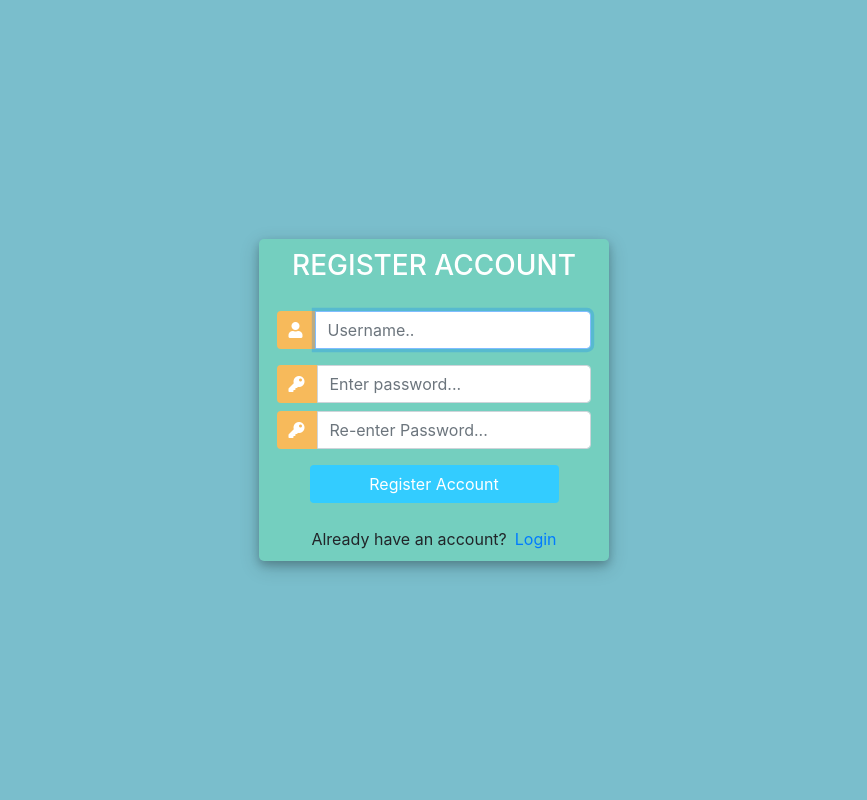
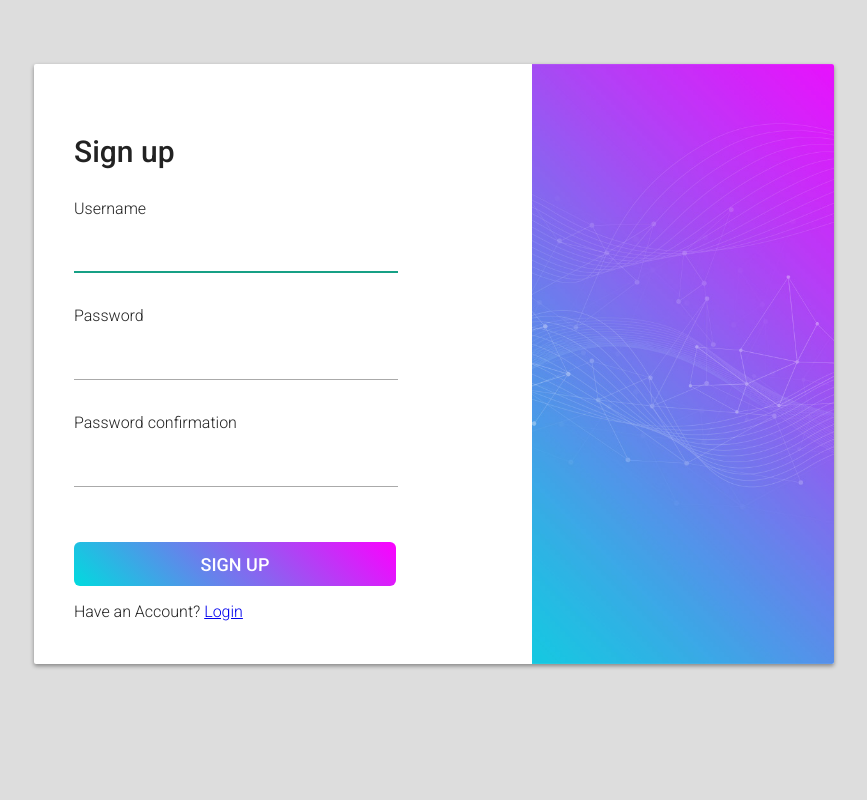
Before and after one commit to gl1tchyaf/Optimal-Transportation-System, a Django app: page /accounts/signup/ in a window 1280 px wide. Shown: the whole page, without its empty margins (206-1073 px from the left). Run offline with Django 3.2, Linux system fonts and the light colour scheme; some libraries are stand-ins or nearby versions.

Commit message:
new signup page

```diff
--- a/ots/accounts/templates/accounts/signup.html
+++ b/ots/accounts/templates/accounts/signup.html
@@ -1,134 +1,47 @@
 <!DOCTYPE html>
+<html lang="en">
 <html>
+<head>
+     <title>
 
-<head>
-	<title>Register</title>
-	<link rel="stylesheet" href="https://stackpath.bootstrapcdn.com/bootstrap/4.1.3/css/bootstrap.min.css" integrity="sha384-MCw98/SFnGE8fJT3GXwEOngsV7Zt27NXFoaoApmYm81iuXoPkFOJwJ8ERdknLPMO" crossorigin="anonymous">
-	<script src="https://ajax.googleapis.com/ajax/libs/jquery/3.3.1/jquery.min.js"></script>
-	<link rel="stylesheet" href="https://use.fontawesome.com/releases/v5.6.1/css/all.css" integrity="sha384-gfdkjb5BdAXd+lj+gudLWI+BXq4IuLW5IT+brZEZsLFm++aCMlF1V92rMkPaX4PP" crossorigin="anonymous">
-
-	<style>
-		body,
-		html {
-			margin: 0;
-			padding: 0;
-			height: 100%;
-			background: #7abecc !important;
-		}
-		.user_card {
-			width: 350px;
-			margin-top: auto;
-			margin-bottom: auto;
-			background: #74cfbf;
-			position: relative;
-			display: flex;
-			justify-content: center;
-			flex-direction: column;
-			padding: 10px;
-			box-shadow: 0 4px 8px 0 rgba(0, 0, 0, 0.2), 0 6px 20px 0 rgba(0, 0, 0, 0.19);
-			-webkit-box-shadow: 0 4px 8px 0 rgba(0, 0, 0, 0.2), 0 6px 20px 0 rgba(0, 0, 0, 0.19);
-			-moz-box-shadow: 0 4px 8px 0 rgba(0, 0, 0, 0.2), 0 6px 20px 0 rgba(0, 0, 0, 0.19);
-			border-radius: 5px;
-
-		}
-
-		.form_container {
-			margin-top: 20px;
-		}
-
-		#form-title{
-			color: #fff;
-		}
-		.login_btn {
-			width: 100%;
-			background: #33ccff !important;
-			color: white !important;
-		}
-		.login_btn:focus {
-			box-shadow: none !important;
-			outline: 0px !important;
-		}
-		.login_container {
-			padding: 0 2rem;
-		}
-		.input-group-text {
-			background: #f7ba5b !important;
-			color: white !important;
-			border: 0 !important;
-			border-radius: 0.25rem 0 0 0.25rem !important;
-		}
-		.input_user,
-		.input_pass:focus {
-			box-shadow: none !important;
-			outline: 0px !important;
-		}
-
-	</style>
+     </title>
+     <meta name="viewport" content="width=device-width, initial-scale=1.0">
+     <link rel="stylesheet" type="text/css" href="/static/css2.css">
 
 </head>
 <body>
-	<div class="container h-100">
-		<div class="d-flex justify-content-center h-100">
-			<div class="user_card">
-				<div class="d-flex justify-content-center">
-					<h3 id="form-title">REGISTER ACCOUNT</h3>
-				</div>
-				<div class="d-flex justify-content-center form_container">
-
+    <div id="login-box">
+        <div class="left">
 		<form method="POST" action="">
 			{% csrf_token %}
-						<div class="input-group mb-3">
-							<div class="input-group-append">
-								<span class="input-group-text"><i class="fas fa-user"></i></span>
+          <p style="font-size: 30px;font-weight: 500; " >Sign up</p>
+			{{form.username.label}}
+          {{form.username}}
+			{{form.password1.label}}
+          {{form.password1}}
+			{{form.password2.label}}
+          {{form.password2}}
+
+          <input type="submit" name="signup_submit" value="Sign up" />
+			<div>
+					<div>
+						<p>Have an Account? <a href="../login/">Login</a></p>
 					</div>
-							{{form.username}}
 				</div>
 
-						<div class="input-group mb-2">
-							<div class="input-group-append">
-								<span class="input-group-text"><i class="fas fa-key"></i></span>
-							</div>
-							{{form.password1}}
-						</div>
-						<div class="input-group mb-2">
-							<div class="input-group-append">
-								<span class="input-group-text"><i class="fas fa-key"></i></span>
-							</div>
-							{{form.password2}}
+		</form>
         </div>
 
-				   		<div class="d-flex justify-content-center mt-3 login_container">
-				 			<input class="btn login_btn" type="submit" value="Register Account">
-				   		</div>
-					</form>
 
-				</div>
-
+        <div class="right">
 			{% for field in form %}
 			<div class="fieldWrapper">
 				{{ field.errors }}
 			</div>
 		{% endfor %}
+        </div>
 
-				<div class="mt-4">
-					<div class="d-flex justify-content-center links">
-						Already have an account? <a href="../login/" class="ml-2">Login</a>
       </div>
-				</div>
-			</div>
-		</div>
-	</div>
-	<script>
 
-		var form_fields = document.getElementsByTagName('input')
-		form_fields[1].placeholder='Username..';
-		form_fields[2].placeholder='Enter password...';
-		form_fields[3].placeholder='Re-enter Password...';
-
-
-		for (var field in form_fields){
-			form_fields[field].className += ' form-control'
-		}
-	</script>
 </body>
 </html>
--- /dev/null
+++ b/ots/assets/css2.css
@@ -0,0 +1,132 @@
+@import url(https://fonts.googleapis.com/css?family=Roboto:400,300,500);
+*:focus {
+  outline: none;
+}
+
+body {
+  margin: 0;
+  padding: 0;
+  background: #DDD;
+  font-size: 16px;
+  color: #222;
+  font-family: 'Roboto', sans-serif;
+  font-weight: 300;
+}
+
+#login-box {
+  position: relative;
+  margin: 5% auto;
+  width: 800px;
+  height: 600px;
+  background: #FFF;
+  border-radius: 2px;
+  box-shadow: 0 2px 4px rgba(0, 0, 0, 0.4);
+}
+
+.left {
+  position: absolute;
+  top: 0;
+  left: 0;
+  box-sizing: border-box;
+  padding: 40px;
+  width: 300px;
+  height: 400px;
+}
+
+h1 {
+  margin: 0 0 20px 0;
+  font-weight: 300;
+  font-size: 28px;
+}
+
+input[type="text"],
+input[type="password"] {
+  display: block;
+  box-sizing: border-box;
+  margin-bottom: 33px;
+  padding: 4px;
+  width: 324px;
+  height: 55px;
+  border: none;
+  border-bottom: 1px solid #AAA;
+  font-family: 'Roboto', sans-serif;
+  font-weight: 400;
+  font-size: 20px;
+  transition: 0.2s ease;
+}
+
+input[type="text"]:focus,
+input[type="password"]:focus {
+  border-bottom: 2px solid #16a085;
+  color: #16a085;
+  transition: 0.2s ease;
+}
+
+input[type="submit"] {
+  margin-top: 22px;
+  width: 322px;
+  height: 44px;
+  background-image: linear-gradient(45deg, #00dbde, #fc00ff);
+  border: none;
+  border-radius: 6px;
+  color: #FFF;
+  font-family: 'Roboto', sans-serif;
+  font-weight: 500;
+  font-size: 18px;
+  text-transform: uppercase;
+  transition: 0.1s ease;
+  cursor: pointer;
+}
+
+input[type="submit"]:hover,
+input[type="submit"]:focus {
+  opacity: 0.8;
+  box-shadow: 0 2px 4px rgba(0, 0, 0, 0.4);
+  transition: 0.1s ease;
+}
+
+input[type="submit"]:active {
+  opacity: 1;
+  box-shadow: 0 1px 2px rgba(0, 0, 0, 0.4);
+  transition: 0.1s ease;
+}
+
+.or {
+  position: absolute;
+  top: 180px;
+  left: 415px;
+  width: 60px;
+  height: 60px;
+  background-image: linear-gradient(44deg,  #fc00ff,#00dbde);
+  border-radius: 50%;
+  box-shadow: 0 2px 4px rgba(0, 0, 0, 0.4);
+  line-height: 60px;
+  text-align: center;
+  font-weight: 500;
+  color: white;
+}
+
+.right {
+  position: absolute;
+  top: 0;
+  right: 0;
+  box-sizing: border-box;
+  padding: 33px;
+  width: 302px;
+  height: 600px;
+  background-image:url("bg-2.jpg") ;
+  background-size: cover;
+  background-position: center;
+  border-radius: 0 2px 2px 0;
+}
+
+.right .loginwith {
+  display: block;
+  margin-bottom: 40px;
+  font-size: 28px;
+  color: #FFF;
+  text-align: center;
+}
+.fieldWrapper{
+  color: white;
+}
```
Also changed, not shown: ots/assets/bg-2.jpg (added), ots/db.sqlite3. Lines whose indentation alone changed are shown as unchanged.
